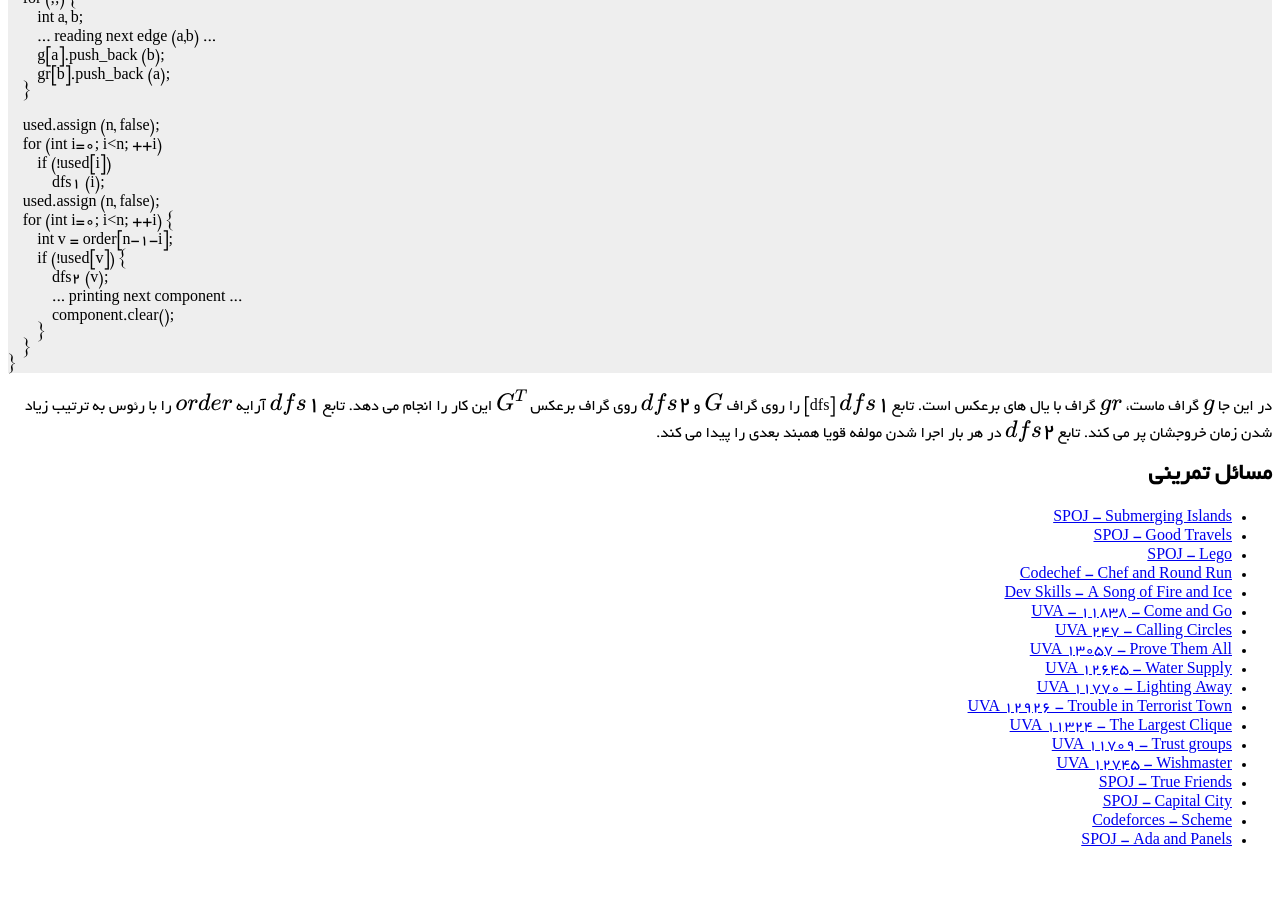
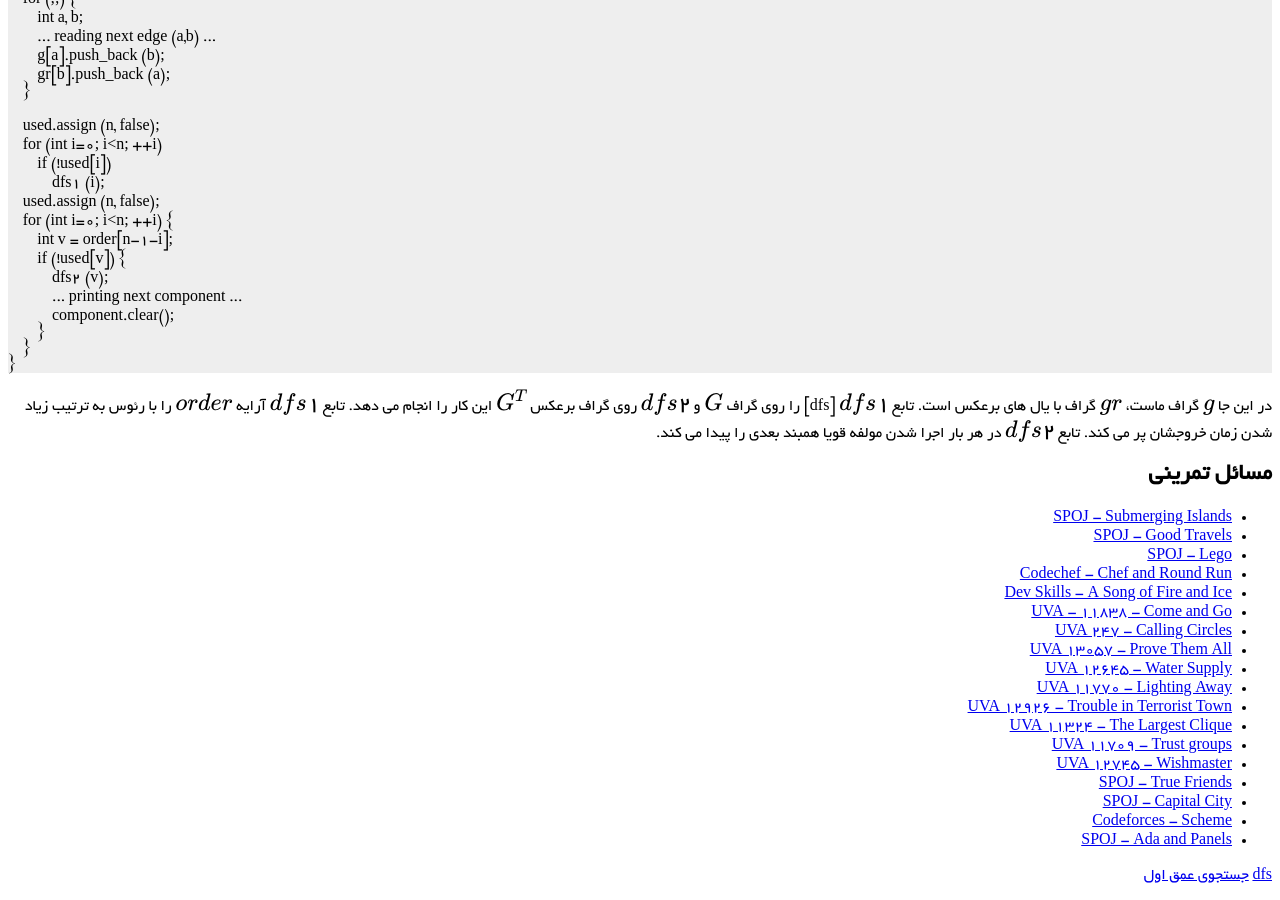
Before and after one commit to shaazzz/FarsiCP, a Jekyll site: the page built from wiki/algorithm/graph/SCC.md, in a window 1280 px wide and 900 px high, scrolled down 1079 px. Built offline with Jekyll 4.4.1, drawn with Linux system fonts in a browser that asks for light colours; formulas are drawn with MathJax 3; our own code applies the rules of GitHub Pages for plain Markdown files; before the commit the page ends 1944 px from its top, so only the background shows below that.

Commit message:
Update SCC.md

```diff
--- a/wiki/algorithm/graph/SCC.md
+++ b/wiki/algorithm/graph/SCC.md
@@ -108,3 +108,6 @@ int main() {
 * [SPOJ - Capital City](http://www.spoj.com/problems/CAPCITY/)
 * [Codeforces - Scheme](http://codeforces.com/contest/22/problem/E)
 * [SPOJ - Ada and Panels](http://www.spoj.com/problems/ADAPANEL/)
+
+[dfs](DFS)
+[جستجوی عمق اول](DFS)
```
